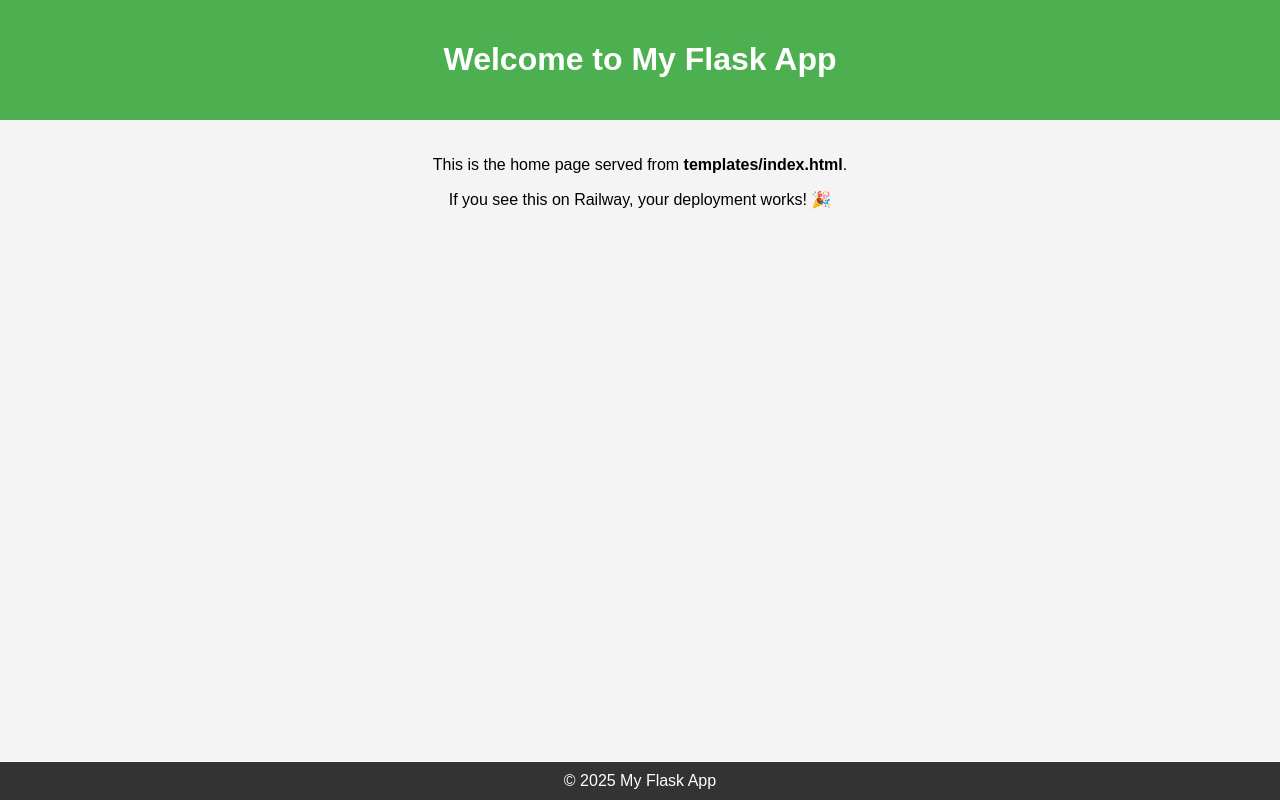
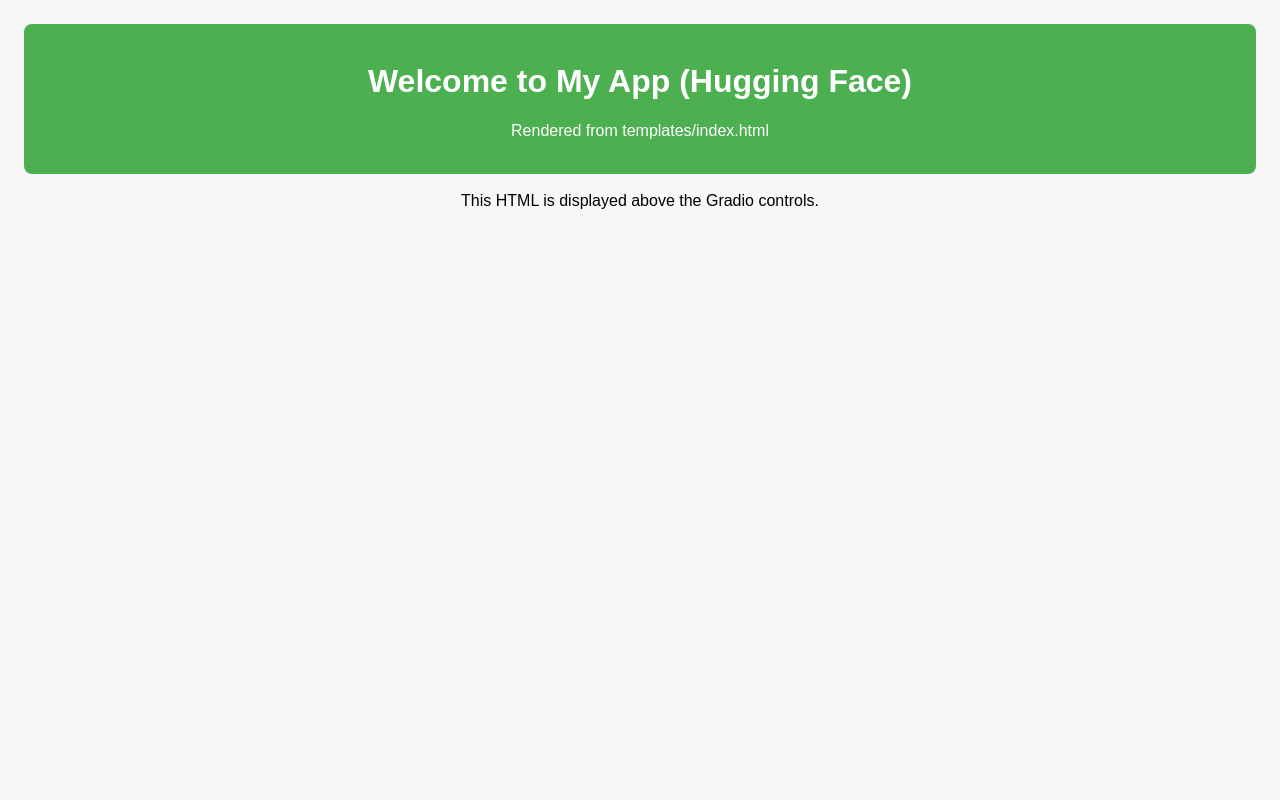
Before and after one commit to Dutta-Raj/Healthbot, a Python web app: template templates/index.html in a window 1280 px wide. Run offline with Jinja, Linux system fonts and the light colour scheme; the template is opened without the code that fills it, so the values that code supplies are empty.

Commit message:
Update index.html

```diff
--- a/templates/index.html
+++ b/templates/index.html
@@ -1,45 +1,22 @@
 <!DOCTYPE html>
 <html lang="en">
 <head>
-    <meta charset="UTF-8">
-    <meta name="viewport" content="width=device-width, initial-scale=1.0">
+  <meta charset="utf-8" />
   <title>Welcome</title>
+  <meta name="viewport" content="width=device-width,initial-scale=1" />
   <style>
-        body {
-            font-family: Arial, sans-serif;
-            text-align: center;
-            background-color: #f4f4f4;
-            margin: 0;
-            padding: 0;
-        }
-        header {
-            background-color: #4CAF50;
-            color: white;
-            padding: 20px 0;
-        }
-        main {
-            padding: 20px;
-        }
-        footer {
-            background-color: #333;
-            color: white;
-            padding: 10px 0;
-            position: fixed;
-            bottom: 0;
-            width: 100%;
-        }
+    body { font-family: Arial, Helvetica, sans-serif; text-align:center; background:#f7f7f7; margin:0; padding:24px;}
+    header{background:#4caf50;color:#fff;padding:18px;border-radius:8px}
+    main{margin-top:18px}
   </style>
 </head>
 <body>
   <header>
-        <h1>Welcome to My Flask App</h1>
+    <h1>Welcome to My App (Hugging Face)</h1>
+    <p>Rendered from templates/index.html</p>
   </header>
   <main>
-        <p>This is the home page served from <strong>templates/index.html</strong>.</p>
-        <p>If you see this on Railway, your deployment works! 🎉</p>
+    <p>This HTML is displayed above the Gradio controls.</p>
   </main>
-    <footer>
-        &copy; 2025 My Flask App
-    </footer>
 </body>
 </html>
```
Lines whose indentation alone changed are shown as unchanged.
